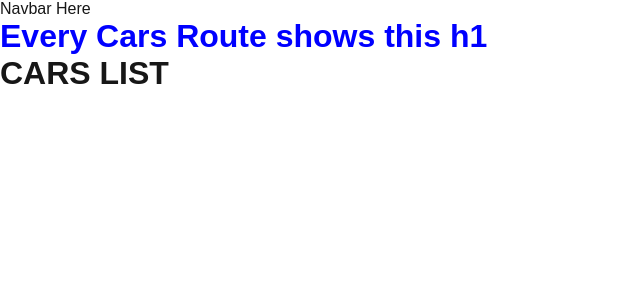
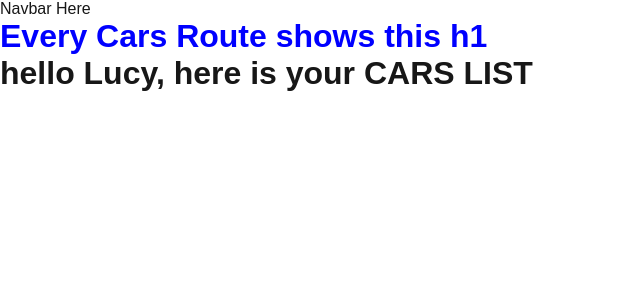
Before and after one commit to Chihiro88G/first-next-app, a Next.js app: page /cars in a window 1280 px wide. Shown: the top 300 px of the page, without its empty margins (0-640 px from the left). Built offline with nearby package versions, Linux system fonts and the light colour scheme.

Commit message:
make backend and api call

```diff
--- /dev/null
+++ b/src/app/api/hello/route.ts
@@ -0,0 +1,12 @@
+import { NextResponse } from "next/server";
+
+export async function GET() {
+  return NextResponse.json({ message: 'hello world' })
+}
+
+export async function POST(req: Request) {
+  const data = await req.json();
+  const { name } = data;
+
+  return NextResponse.json({ message: `hello ${name}` });
+}
--- a/src/app/cars/page.tsx
+++ b/src/app/cars/page.tsx
@@ -1,5 +1,23 @@
 // use page.tsx (not index.tsx) as file name
 
-export default function CarsList() {
-  return <h1>CARS LIST</h1>
+async function makePostRequest() {
+
+  // make api call from server -> need a full uri
+  // make api call from client -> need only 'api/hello'
+  const res = await fetch('http://localhost:3000/api/hello', {
+    method: 'POST',
+    headers: {
+      'Content-Type': 'application/json'
+    },
+    body: JSON.stringify({ name: 'Lucy' }),
+  });
+
+  const data = await res.json();
+  return { data };
 }
+
+export default async function CarsList() {
+  const { data } = await makePostRequest();
+
+  return <h1>{ data.message }, here is your CARS LIST</h1>
+}
```
